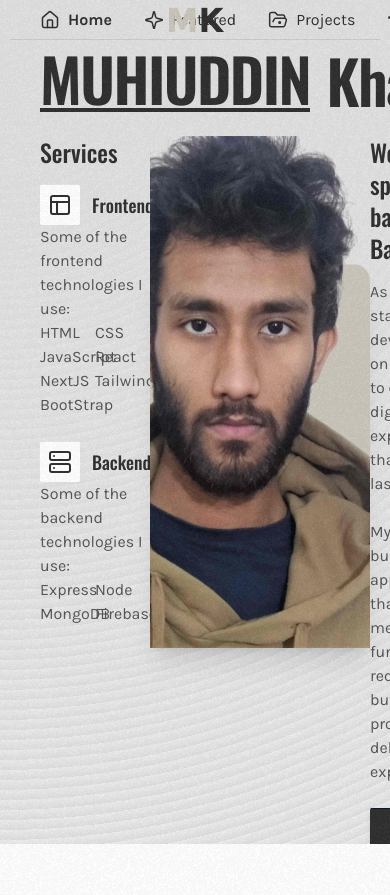
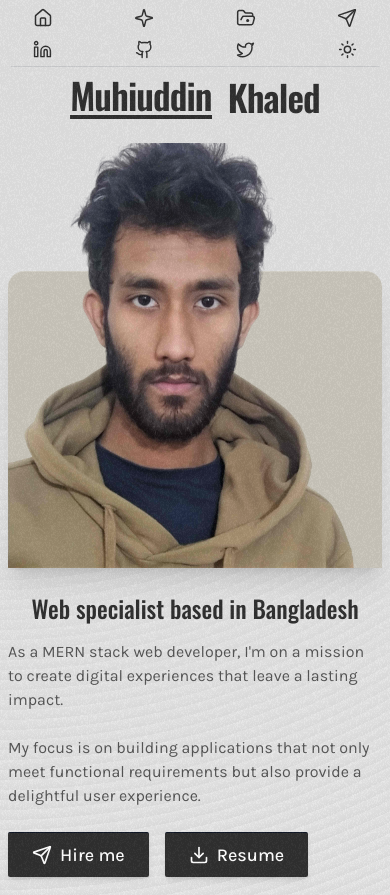
Before and after one commit to mk-saadi/new-portfolio, a React (Vite) app: page / in a window 390 px wide. Shown: the top 895 px of the page. Before the commit the page ends 844 px from the top, so only its background shows below. Built offline with nearby package versions, Linux system fonts and the light colour scheme; what react-toast-master would draw is missing.

Commit message:
minor changes

```diff
--- a/src/App.jsx
+++ b/src/App.jsx
@@ -7,16 +7,21 @@ import { Fade, Slide } from "react-awesome-reveal";
 
 const App = () => {
 	return (
-		<Fade duration={2500}>
+		<Fade
+			duration={2500}
+			triggerOnce
+		>
 			<div className="flex flex-col items-center justify-between w-full h-full">
-				<h1 className="flex items-center justify-center mb-6 font-mono text-6xl font-semibold tracking-tight xll:mt-16 gap-x-4 text-dhusor dark:text-gray-200">
-					<span className="uppercase border-b-4 border-dhusor dark:border-gray-300">Muhiuddin</span>{" "}
-					Khaled
+				<h1 className="flex items-center justify-center mb-6 font-mono text-4xl font-semibold tracking-tight xl:text-6xl xll:mt-16 gap-x-4 text-dhusor dark:text-gray-200">
+					<span className="border-b-4 border-dhusor dark:border-gray-300">Muhiuddin</span> Khaled
 				</h1>
-				<Slide direction="up">
-					<div className="grid h-full grid-cols-4 font-mono text-dhusor dark:text-gray-200">
+				<Slide
+					direction="up"
+					triggerOnce
+				>
+					<div className="grid h-full grid-cols-1 font-mono gap-y-6 xl:grid-cols-4 text-dhusor dark:text-gray-200">
 						{/* first column */}
-						<div className="col-span-1 xl:mt-[4rem]">
+						<div className="col-span-1 xl:order-1 order-3 xl:mt-[4rem]">
 							<h2 className="text-2xl font-medium text-dhusor dark:text-gray-200">Services</h2>
 							<ul className="flex flex-col mt-4 gap-y-6">
 								<li>
@@ -67,19 +72,19 @@ const App = () => {
 							</ul>
 						</div>
 						{/* second column */}
-						<div className="relative flex items-baseline justify-center w-full h-full col-span-2">
+						<div className="relative flex items-baseline justify-center order-1 w-full h-full col-span-1 xl:order-2 xl:col-span-2">
 							<div className="relative pointer-events-none select-none">
 								<img
 									src={img}
 									alt=""
-									className="relative dark:grayscale z-20 object-cover w-auto h-[32rem]"
+									className="relative dark:grayscale z-20 object-cover w-auto lg:h-[32rem]"
 								/>
 								<div className="absolute inset-0 z-10 mt-32 border-t shadow-xl border-white/20 rounded-t-2xl bg-biscuit dark:bg-black" />
 							</div>
 						</div>
 						{/* third column */}
-						<div className="col-span-1 xl:mt-[4rem]">
-							<h2 className="font-mono text-2xl font-medium text-dhusor dark:text-gray-200">
+						<div className="col-span-1 xl:order-3 order-2 xl:mt-[4rem]">
+							<h2 className="font-mono text-2xl font-medium text-center xl:text-start text-dhusor dark:text-gray-200">
 								Web specialist based in Bangladesh
 							</h2>
 							<p className="mt-4 font-sans text-base text-para dark:text-gray-400">
@@ -90,11 +95,15 @@ const App = () => {
 								My focus is on building applications that not only meet functional
 								requirements but also provide a delightful user experience.
 							</p>
-							<Slide direction="up">
+							{/* buttons */}
+							<Slide
+								direction="up"
+								triggerOnce
+							>
 								<div className="flex items-center justify-start mt-6 gap-x-4">
 									<Link
 										to="/contacts"
-										className="flex items-center justify-center px-6 py-2 font-sans text-lg font-medium text-white border-t border-gray-900 rounded-sm shadow-md whitespace-nowrap gap-x-2 focus:outline-0 dark:border-white/20 bg-dhusor dark:bg-gray-950"
+										className="flex items-center justify-center px-6 py-2 font-sans text-lg font-medium text-white duration-300 border-t border-gray-900 rounded-sm shadow-md hover:bg-red-600 dark:hover:bg-red-600 whitespace-nowrap gap-x-2 focus:outline-0 dark:border-white/20 bg-dhusor dark:bg-gray-950"
 									>
 										<Send size={20} />
 										Hire me
@@ -106,7 +115,7 @@ const App = () => {
 											link.download = "Muhiuddin_Khaled.pdf";
 											link.click();
 										}}
-										className="flex items-center justify-center px-6 py-2 font-sans text-lg font-medium text-white border-t border-gray-900 rounded-sm shadow-md whitespace-nowrap gap-x-2 focus:outline-0 dark:border-white/20 bg-dhusor dark:bg-gray-950"
+										className="flex items-center justify-center px-6 py-2 font-sans text-lg font-medium text-white duration-300 border-t border-gray-900 rounded-sm shadow-md hover:bg-red-600 dark:hover:bg-red-600 whitespace-nowrap gap-x-2 focus:outline-0 dark:border-white/20 bg-dhusor dark:bg-gray-950"
 									>
 										<Download size={20} />
 										Resume
--- a/src/components/Navbar.jsx
+++ b/src/components/Navbar.jsx
@@ -28,74 +28,12 @@ const Navbar = () => {
 	};
 
 	return (
-		// <header
-		// 	className="w-full duration-300 "
-		// 	// className={`fixed z-50 top-0 duration-300 w-full ${isScrolled ? "px-5" : ""}`
-		// >
-		// 	<div
-		// 		// id="top-navbar"
-		// 		className="flex items-center justify-between w-full px-16 py-2 text-dhusor dark:text-white"
-		// 		// className="flex items-center justify-between w-full px-5 py-2 mt-3 duration-300 bg-white text-dhusor rounded-t-xl rounded-b-xl shadow-nav-dark dark:shadow-nav-white dark:bg-black dark:text-white"
-		// 		// className={`flex duration-300 text-dhusor items-center justify-between w-full bg-white shadow-nav-dark dark:shadow-nav-white dark:bg-black dark:text-white
-		// 		// 	${isScrolled ? "px-5 py-2 mt-3 rounded-t-xl rounded-b-xl" : "px-5 py-2"}
-		// 		// 	`}
-		// 	>
-		// 		<nav>
-		// 			<ul className="flex items-center justify-center text-base font-normal text-dhusor dark:text-gray-300 gap-x-8">
-		// 				<li>
-		// 					<NavLink to="/">Home</NavLink>
-		// 				</li>
-		// 				<li>
-		// 					<NavLink to="/skills">Skills</NavLink>
-		// 				</li>
-		// 				<li>
-		// 					<NavLink to="/projects">Projects</NavLink>
-		// 				</li>
-		// 				<li>
-		// 					<NavLink to="/contacts">Contacts</NavLink>
-		// 				</li>
-		// 			</ul>
-		// 		</nav>
-		// 		<h1 className="text-4xl font-extrabold text-biscuit">
-		// 			M<span className="text-[#303030]">K</span>
-		// 		</h1>
-		// 		<div className="flex text-[#303030] text-base dark:text-gray-300 items-center gap-x-8">
-		// 			<Linkedin
-		// 				size={19}
-		// 				strokeWidth={1.8}
-		// 			/>
-		// 			<Github
-		// 				size={19}
-		// 				strokeWidth={1.8}
-		// 			/>
-		// 			<Twitter
-		// 				size={19}
-		// 				strokeWidth={1.8}
-		// 			/>
-		// 			<button
-		// 				onClick={handleThemeSwitch}
-		// 				className="duration-300 focus:outline-0"
-		// 			>
-		// 				{theme === "light" ? (
-		// 					<Sun
-		// 						size={19}
-		// 						strokeWidth={1.8}
-		// 					/>
-		// 				) : (
-		// 					<Moon
-		// 						size={20}
-		// 						strokeWidth={1.8}
-		// 					/>
-		// 				)}
-		// 			</button>
-		// 		</div>
-		// 	</div>
-		// </header>
 		<header className="w-[100vw]">
-			<div className="relative flex items-center justify-between w-full px-10 py-2 text-dhusor dark:text-white">
+			<div className="relative flex flex-col items-center justify-between w-full px-2 py-2 lg:px-10 gap-y-3 lg:flex-row text-dhusor dark:text-white">
+				{/* bottom border */}
 				<div className="w-[94.5vw] transform -translate-x-1/2 left-1/2 h-[1px] absolute bottom-0 dark:bg-white/10 bg-gray-900/10" />
-				<nav className="navlinks">
-					<ul className="flex items-center justify-center text-base font-normal text-dhusor dark:text-gray-300 gap-x-8">
+				<nav className="w-full lg:w-fit navlinks">
+					<ul className="flex items-center justify-around w-full text-base font-normal text-dhusor dark:text-gray-300 gap-x-8">
 						<li>
 							<NavLink
 								to="/"
@@ -105,12 +43,9 @@ const Navbar = () => {
 									strokeWidth={1.8}
 									size={20}
 								/>
-								Home
+								<span className="hidden xl:block">Home</span>
 							</NavLink>
 						</li>
-						{/* <li>
-							<NavLink to="/skills">Skills</NavLink>
-						</li> */}
 						<li>
 							<NavLink
 								to="/featured"
@@ -120,7 +55,7 @@ const Navbar = () => {
 									strokeWidth={1.8}
 									size={20}
 								/>
-								Featured
+								<span className="hidden xl:block">Featured</span>
 							</NavLink>
 						</li>
 						<li>
@@ -132,7 +67,7 @@ const Navbar = () => {
 									strokeWidth={1.8}
 									size={20}
 								/>
-								Projects
+								<span className="hidden xl:block">Projects</span>
 							</NavLink>
 						</li>
 						<li>
@@ -144,19 +79,17 @@ const Navbar = () => {
 									strokeWidth={1.8}
 									size={20}
 								/>
-								Contacts
+								<span className="hidden xl:block">Contacts</span>
 							</NavLink>
 						</li>
 					</ul>
 				</nav>
-
 				{/* Centered H1 */}
-				<h1 className="absolute text-4xl font-extrabold -translate-x-1/2 left-1/2 text-biscuit">
+				<h1 className="absolute hidden text-4xl font-extrabold -translate-x-1/2 lg:block left-1/2 text-biscuit">
 					M<span className="text-dhusor dark:text-gray-300">K</span>
 				</h1>
-
 				{/* Icons Section */}
-				<div className="flex items-center gap-x-8 text-[#303030] dark:text-gray-300">
+				<div className="flex justify-around w-full lg:w-fit items-center gap-x-8 text-[#303030] dark:text-gray-300">
 					<a href="https://www.linkedin.com/in/muhiuddin-khaled-46a0aa242/">
 						<Linkedin
 							size={19}
--- a/src/pages/Contacts.jsx
+++ b/src/pages/Contacts.jsx
@@ -51,14 +51,20 @@ const Contacts = () => {
 	};
 	return (
 		<div>
-			<Fade duration={2500}>
+			<Fade
+				duration={2500}
+				triggerOnce
+			>
 				<div className="mb-2 text-para dark:text-gray-400">
 					<h2 className="font-mono text-3xl font-medium uppercase text-dhusor dark:text-gray-200">
 						Send me a message
 					</h2>
 					<p>Got a question or proposal, or just want to say hello? Go ahead.</p>
 				</div>
-				<Slide direction="up">
+				<Slide
+					direction="up"
+					triggerOnce
+				>
 					<form
 						ref={form}
 						onSubmit={sendEmail}
@@ -96,7 +102,10 @@ const Contacts = () => {
 								className="px-2 py-1 text-white rounded-sm shadow-md focus:outline-0 bg-black/40 dark:text-gray-400"
 							/>
 						</div>
-						<Slide direction="up">
+						<Slide
+							direction="up"
+							triggerOnce
+						>
 							<div className="flex justify-end mt-3">
 								{/* <input
 									type="submit"
--- a/src/pages/Featured.jsx
+++ b/src/pages/Featured.jsx
@@ -24,12 +24,16 @@ const Featured = () => {
 	}, []);
 
 	return (
-		<Fade duration={2500}>
+		<Fade
+			duration={2500}
+			triggerOnce
+		>
 			<div className="h-full overflow-hidden text-para dark:text-gray-400">
 				<h2 className="font-mono text-3xl font-medium uppercase dark:text-gray-200">Featured</h2>
 				<p className="mb-2">Below are 3 of my best projects</p>
 				<Slide
 					direction="up"
+					triggerOnce
 					className="flex items-center justify-center"
 				>
 					{loading ? (
@@ -39,7 +43,7 @@ const Featured = () => {
 							<div>Loading</div>
 						</div>
 					) : (
-						<div className="grid grid-cols-3 gap-x-4">
+						<div className="grid grid-cols-1 xl:grid-cols-3 gap-x-4 gap-y-4">
 							{data.map((item) => (
 								<div
 									key={item.id}
@@ -87,7 +91,10 @@ const Featured = () => {
 											)}
 										</div>
 										<div className="absolute bottom-0 left-0 w-full font-mono ">
-											<Slide direction="up">
+											<Slide
+												direction="up"
+												triggerOnce
+											>
 												<div className="flex flex-col items-center justify-center w-full gap-y-1">
 													<a
 														className="flex items-center justify-center w-full py-2 font-sans text-base font-medium text-white duration-300 border-t rounded-sm shadow-sm border-white/60 shadow-black/40 hover:bg-red-600 dark:hover:bg-red-600 whitespace-nowrap gap-x-2 focus:outline-0 dark:border-white/20 bg-dhusor dark:bg-gray-950"
--- a/src/pages/Layout.jsx
+++ b/src/pages/Layout.jsx
@@ -3,10 +3,10 @@ import { Outlet } from "react-router-dom";
 
 const Layout = () => {
 	return (
-		<main className="flex flex-col overflow-hidden w-full h-screen bg-[#e0e0e0] bg-wavy-light dark:bg-wavy-dark dark:bg-[#000000]">
+		<main className="flex flex-col xl:overflow-hidden w-full xl:h-screen bg-[#e0e0e0] bg-wavy-light dark:bg-wavy-dark dark:bg-[#000000]">
 			<div className="max-w-[1440px] mx-auto flex-grow flex flex-col">
 				<Navbar />
-				<section className="flex-grow mx-10 mt-2">
+				<section className="flex-grow mx-2 mt-2 mb-8 xl:mb-0 lg:mx-10">
 					<Outlet />
 				</section>
 			</div>
--- a/src/pages/Projects.jsx
+++ b/src/pages/Projects.jsx
@@ -12,7 +12,10 @@ const Projects = () => {
 	}, []);
 
 	return (
-		<Fade duration={2500}>
+		<Fade
+			duration={2500}
+			triggerOnce
+		>
 			<div className="overflow-y-hidden">
 				<div className="mb-2 text-para dark:text-gray-400">
 					<h2 className="font-mono text-3xl font-medium uppercase dark:text-gray-200">Projects</h2>
@@ -21,9 +24,10 @@ const Projects = () => {
 				<Slide
 					direction="up"
 					className="overflow-y-hidden"
+					triggerOnce
 				>
 					<div className="flex flex-col items-center justify-center overflow-y-hidden">
-						<div className="grid grid-cols-4 gap-2">
+						<div className="grid grid-cols-1 gap-2 md:grid-cols-2 xl:grid-cols-4">
 							{data.map((item) => (
 								<div
 									key={item.id}
@@ -48,12 +52,15 @@ const Projects = () => {
 											className="object-cover mb-4 rounded-sm w-fit h-fit"
 										/>
 									</div>
-									<Slide direction="up">
+									<Slide
+										direction="up"
+										triggerOnce
+									>
 										<div className="flex items-center justify-between p-2 text-gray-200 dark:text-gray-400">
 											<h3 className="font-mono text-base font-medium text-dhusor dark:text-gray-200 whitespace-nowrap">
 												{item.name}
 											</h3>
-											<div className="flex flex-col items-center justify-end w-full font-mono xl:flex-row gap-x-1">
+											<div className="flex flex-row items-center justify-end w-full font-mono xl:flex-row gap-x-1">
 												<a
 													className="flex items-center justify-center px-3 py-1 text-white duration-300 border-t rounded-sm shadow-md shadow-black/40 border-white/60 hover:bg-red-600 dark:hover:bg-red-600 focus:outline-0 dark:border-white/20 bg-dhusor dark:bg-gray-950"
 													href={item.link}
```
